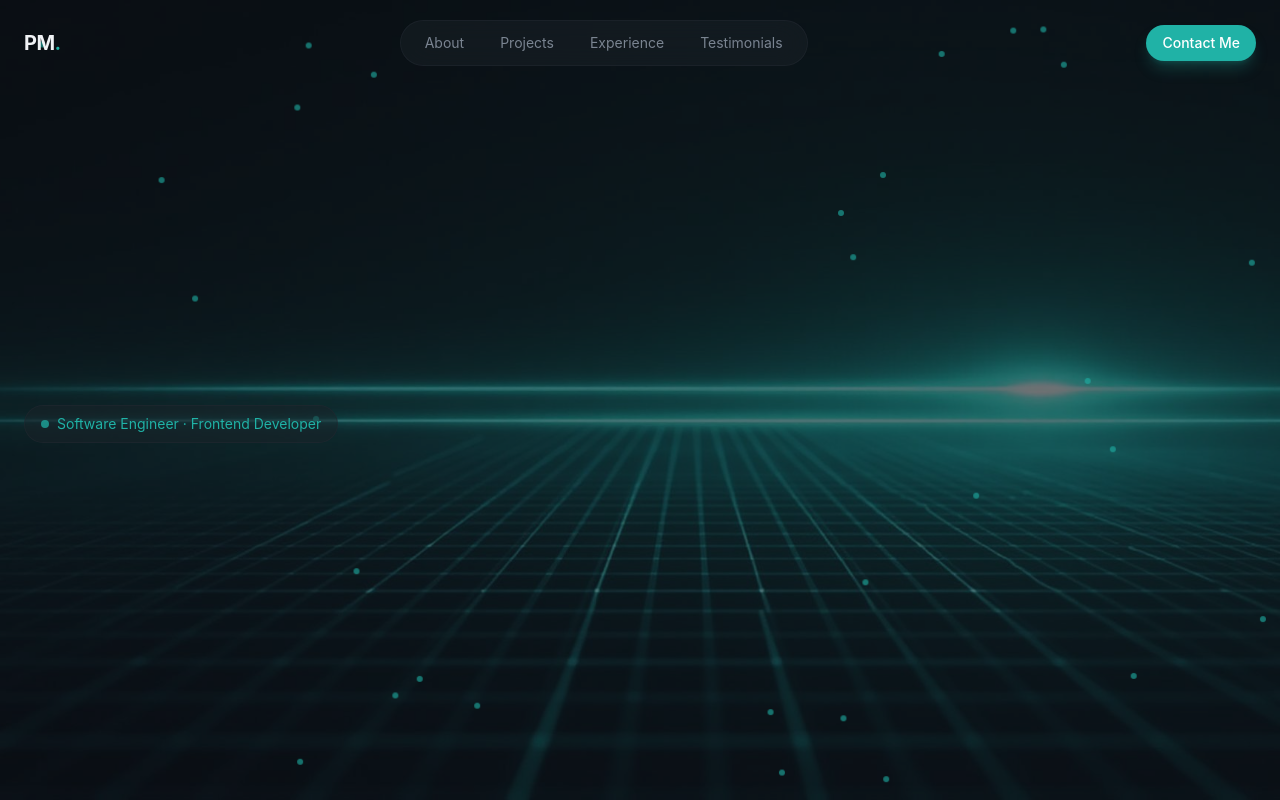
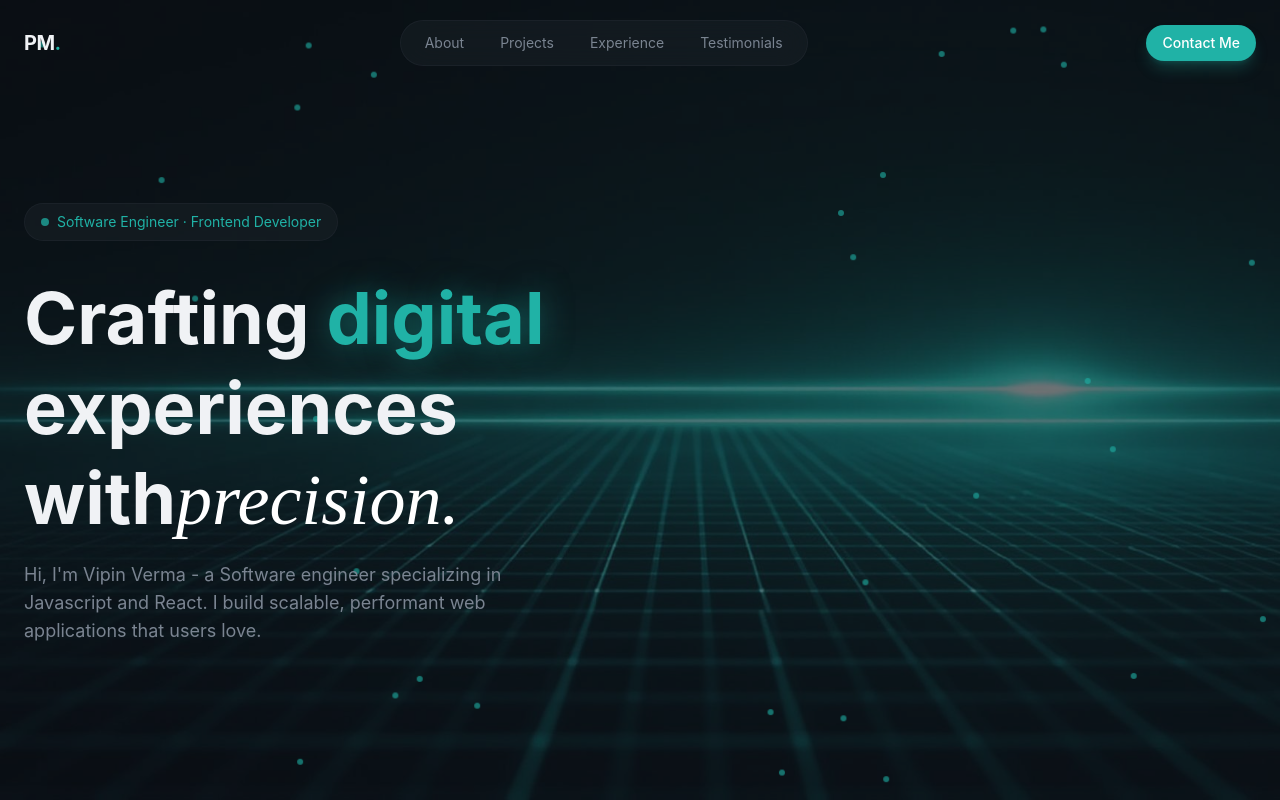
Before and after one commit to vipinverma-code/Portfolio-Website, a React (Vite) app: page / in a window 1280 px wide. Built offline with nearby package versions, Linux system fonts and the light colour scheme.

Commit message:
changes done

```diff
--- a/src/index.css
+++ b/src/index.css
@@ -52,6 +52,11 @@ body {
     border: 1px solid color-mix(in srgb, var(--color-border) 60%, transparent);
   }
 
+  .glow-text{
+    text-shadow: 0 0  30px
+     color-mix(in srgb, var(--color-primary) 50%, transparent);
+  }
+
 
   @layer utilities {
     @keyframes fade-in {
@@ -84,9 +89,36 @@ body {
       }
     }
 
-
     .animate-fade-in{
       animation: fade-in 0.8s ease-out both;
+    }
+
+    .animation-delay-100{
+      animation-delay: 100ms;
+    }
+
+    .animation-delay-200 {
+      animation-delay: 200ms;
+    }
+
+    .animation-delay-300 {
+      animation-delay: 300ms;
+    }
+
+    .animation-delay-400 {
+      animation-delay: 400ms ;
+    }
+
+    .animation-delay-500 {
+      animation-delay: 500ms;
+    }
+
+    .animation-delay-600{
+      animation-delay: 600ms;
+    }
+
+    .animation-delay-800{
+      animation-delay: 800ms;
     }
   }
 
--- a/src/sections/Hero.jsx
+++ b/src/sections/Hero.jsx
@@ -41,7 +41,24 @@ const Hero = () => {
                 Software Engineer · Frontend Developer
               </span>
             </div>
+            {/* Headline */}
+            <div className="space-y-4">
+              <h1 className="text-5xl md:text-6xl lg:text-7xl font-bold leading-tight animate-fade-in animation-delay-100">
+                Crafting <span className="text-primary glow-text">digital</span>
+                <br />
+                experiences with
+                <span className="font-serif italic font-normal text-white">
+                  precision.
+                </span>
+              </h1>
+              <p className="text-lg text-muted-foreground max-w-lg animate-fade-in animation-delay-800">
+                Hi, I'm  Vipin Verma -  a Software engineer specializing in Javascript and React. I build scalable, performant
+                web applications that users love.
+              </p>
+
+            </div>
           </div>
+          {/* Right Column Profile Image */}
         </div>
       </div>
     </section>
```
